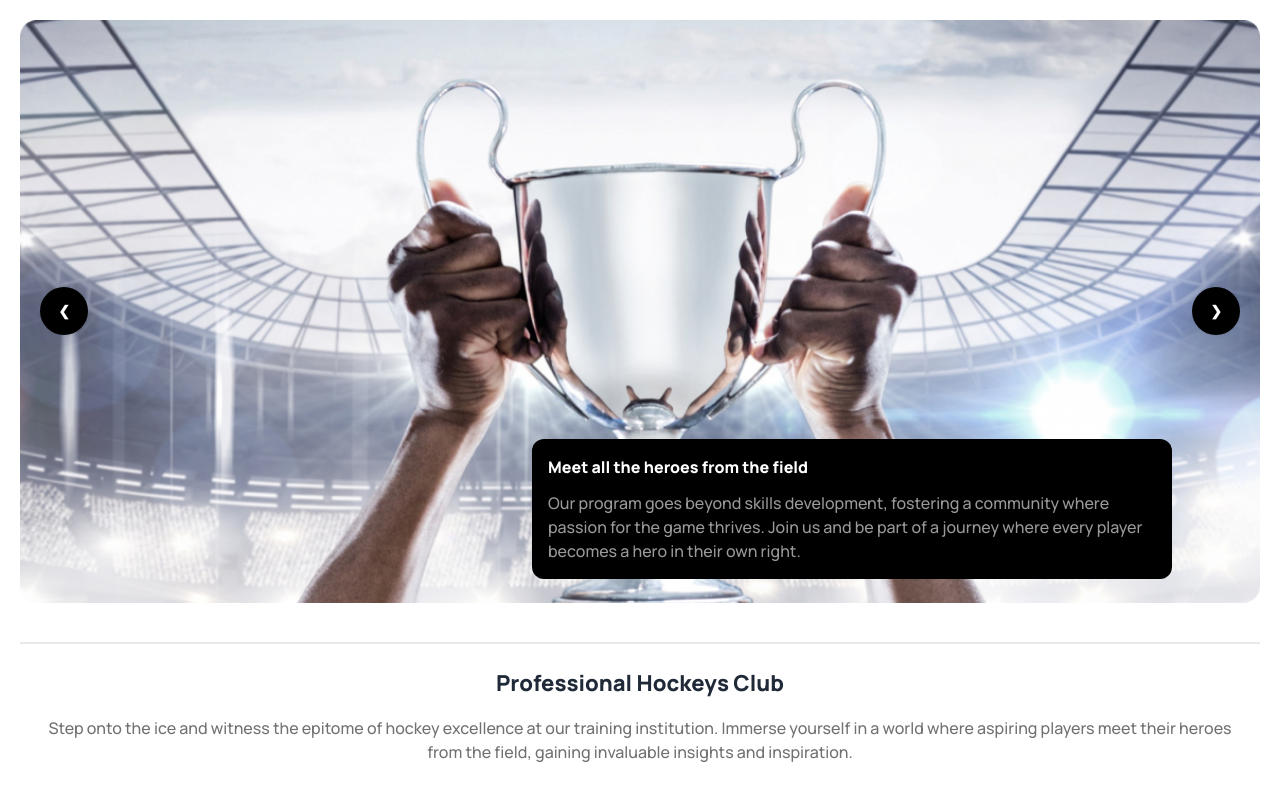
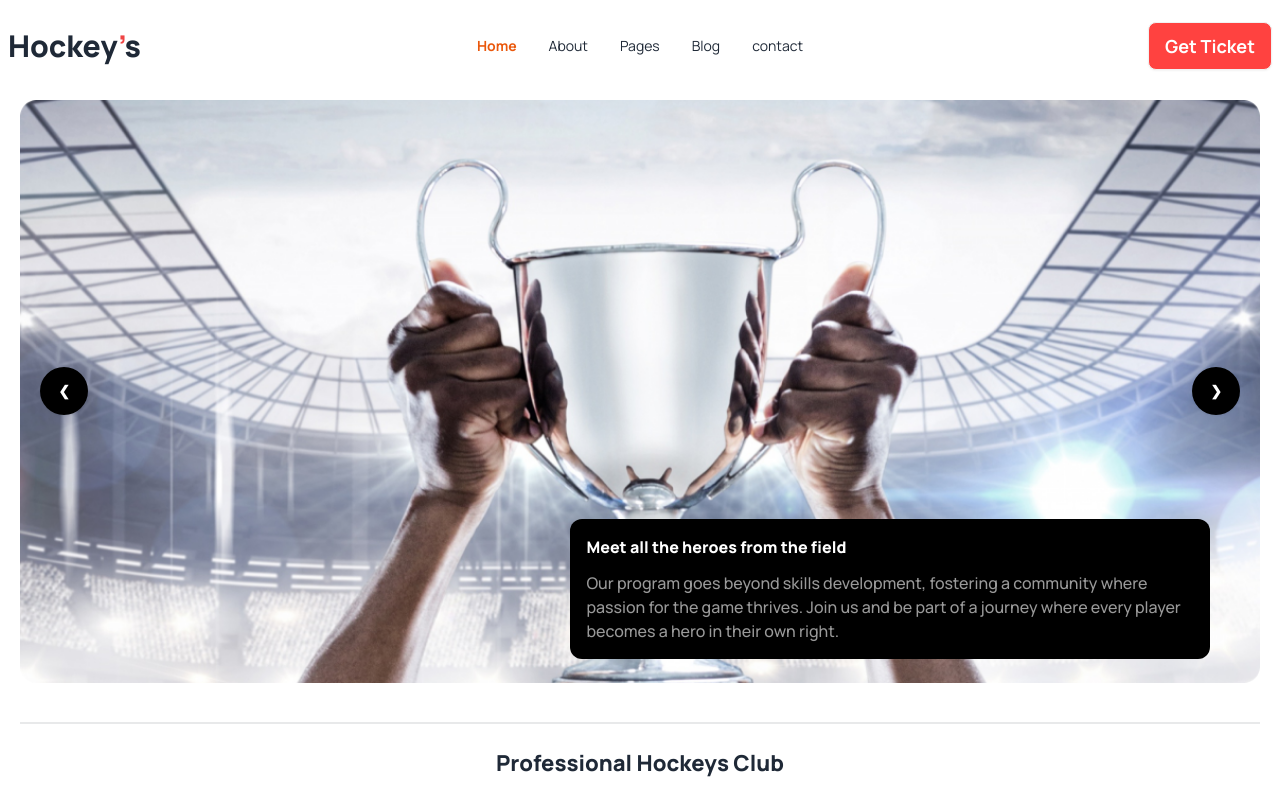
Before and after one commit to jhs575/assignment-3-hockey, a plain HTML site: page index.html in a window 1280 px wide. Shown: the top 800 px of the page. Drawn offline with nearby package versions, Linux system fonts and the light colour scheme.

Commit message:
Nav bar added

```diff
--- a/index.html
+++ b/index.html
@@ -23,12 +23,50 @@
 
 <body class="mx-auto">
     <header>
+        <section class="mt-3">
+            <div class="container mx-auto">
+                <div class="navbar bg-base-100">
+                    <div class="navbar-start">
+                        <div class="dropdown">
+                            <div tabindex="0" role="button" class="btn btn-ghost lg:hidden">
+                                <svg xmlns="http://www.w3.org/2000/svg" class="h-5 w-5" fill="none" viewBox="0 0 24 24"
+                                    stroke="currentColor">
+                                    <path stroke-linecap="round" stroke-linejoin="round" stroke-width="2"
+                                        d="M4 6h16M4 12h8m-8 6h16" />
+                                </svg>
+                            </div>
+                            <ul tabindex="0"
+                                class="menu menu-sm dropdown-content mt-3 z-[1] p-2 shadow bg-base-100 rounded-box w-52">
+                                <li><a class="text-orange-600 font-bold">Home</a></li>
+                                <li><a class="font-normal">About</a></li>
+                                <li><a class="font-normal">Pages</a></li>
+                                <li><a class="font-normal">Blog</a></li>
+                                <li><a class="font-normal">contact</a></li>
+                            </ul>
+                        </div>
+                        <a class="text-3xl font-extrabold">Hockey<span class="text-red-500">’</span>s</a>
+                    </div>
+                    <div class="navbar-center hidden lg:flex">
+                        <ul class="menu menu-horizontal px-1">
+                            <li><a class="text-orange-600 font-bold">Home</a></li>
+                            <li><a class="font-normal">About</a></li>
+                            <li><a class="font-normal">Pages</a></li>
+                            <li><a class="font-normal">Blog</a></li>
+                            <li><a class="font-normal">contact</a></li>
+                        </ul>
+                    </div>
+                    <div class="navbar-end">
+                        <a class="btn bg-[#ff4240] text-white text-lg font-bold">Get Ticket</a>
+                    </div>
+                </div>
+            </div>
+        </section>
 
     </header>
     <main class="m-5 flex flex-col items-center">
         <!-- banner  -->
-        <section class="">
-            <div class="container">
+        <section class="container">
+            <div class="">
                 <div class="carousel w-full mx-auto">
                     <div id="slide1" class="carousel-item relative w-full">
                         <img src="images/banner.png" class="w-full rounded-xl" />
@@ -54,14 +92,14 @@
                 </div>
             </div>
             <div
-                class="bg-black mt-4 rounded-xl mb-10 container lg:max-w-screen-sm lg:mt-[-170px] lg:ml-[30vw] z-30 relative xl:ml-[40vw] 2xl:ml-[50vw]">
+                class="bg-black mt-4 rounded-xl mb-10 container lg:max-w-screen-sm lg:mt-[-170px] lg:ml-[31vw] z-30 relative xl:ml-[43vw] 2xl:ml-[34vw]">
                 <h1 class="text-white font-extrabold p-4">Meet all the heroes from the field</h1>
                 <p class="text-[#ffffff99] p-4 -mt-5 font-medium ">Our program goes beyond skills development, fostering
                     a community where passion for the game thrives. Join us and be part of a journey where every player
                     becomes a hero in their own right.</p>
             </div>
         </section>
-        <div class="container divider"></div>
+        <div class="container divider mx-auto"></div>
         <!-- progress bar -->
         <section class="text-center container">
             <h3 class="text-[22px] font-extrabold">Professional Hockeys Club</h3>
@@ -196,7 +234,8 @@
                     </div>
                     <div class="card w-auto card-hover rounded-3xl bg-base-100 shadow-2xl lg:flex lg:flex-row">
                         <img src="images/football-green-sm.png" alt="football" class=" md:hidden lg:hidden" />
-                        <img src="images/football-green.png" alt="football" class="hidden sm:hidden md:block lg:block lg:m-6" />
+                        <img src="images/football-green.png" alt="football"
+                            class="hidden sm:hidden md:block lg:block lg:m-6" />
                         <div class="card-body">
                             <div class="product-rating-section">
                                 <i class='bx bxs-star text-orange-400 text-2xl'></i>
@@ -284,7 +323,8 @@
                     </div>
                     <div class="card w-auto card-hover rounded-3xl bg-base-100 shadow-2xl lg:flex lg:flex-row">
                         <img src="images/football-white-sm.png" alt="football" class=" md:hidden lg:hidden" />
-                        <img src="images/football-white.png" alt="football" class="hidden sm:hidden md:block lg:block lg:m-6" />
+                        <img src="images/football-white.png" alt="football"
+                            class="hidden sm:hidden md:block lg:block lg:m-6" />
                         <div class="card-body">
                             <div class="product-rating-section">
                                 <i class='bx bxs-star text-orange-400 text-2xl'></i>
```
